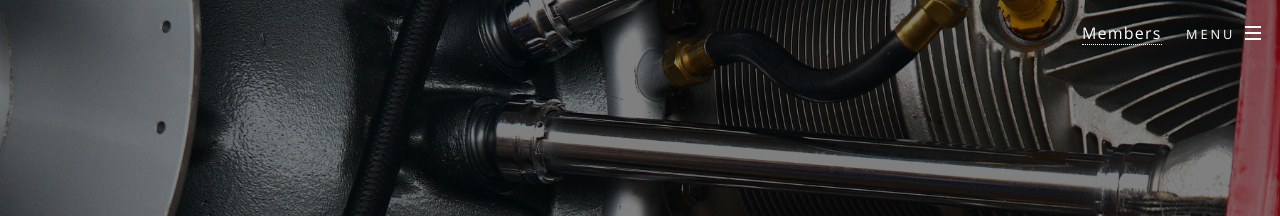
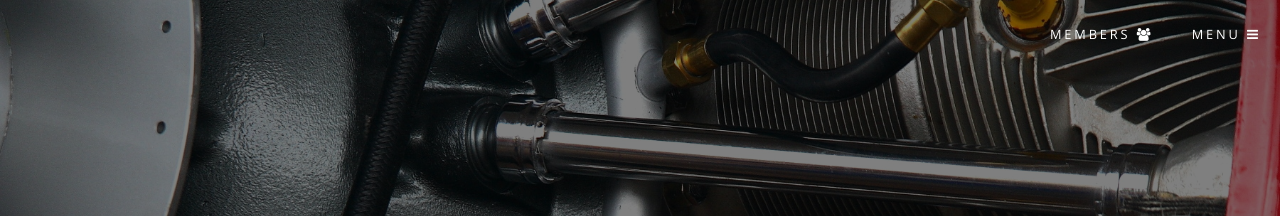
Before and after one commit to TeamRGE/teamrge-website, a Jekyll site: the page built from index.html, in a window 1280 px wide. Shown: the top 216 px of the page. Built offline with Jekyll 4.4.1, drawn with Linux system fonts in a browser that asks for light colours.

Commit message:
Ensure the same style button is used

```diff
--- a/_includes/header.html
+++ b/_includes/header.html
@@ -3,10 +3,11 @@
   <h1><a href="{{ site.baseurl }}/index.html"><img src="{{site.baseurl}}/assets/images/logo.png"></a></h1>
   <nav id="nav">
     <ul>
-      <a href="{{site.baseurl}}/members.html"><span>Members</span></a>
+
       <li class="special">
+        <a href="{{site.baseurl}}/members.html" class="menuToggle"><span>Members <i class="fa fa-group"></i></span></a>
 
-        <a href="#menu" class="menuToggle"><span>Menu</span></a>
+        <a href="#menu" class="menuToggle"><span>Menu <i class="fa fa-bars"></i></span></a>
         <div id="menu">
           <ul>
             <li><a href="index.html">Home</a></li>
--- a/assets/css/main.scss
+++ b/assets/css/main.scss
@@ -1475,7 +1475,7 @@ $baseurl: '{{ site.baseurl }}';
 				white-space: nowrap;
 
 				> li {
-					display: inline-block;
+					display: flex;
 					padding: 0;
 
 					> a {
@@ -1492,16 +1492,16 @@ $baseurl: '{{ site.baseurl }}';
 							outline: 0;
 							position: relative;
 
-							&:after {
-								background-image: url('images/bars.svg');
-								background-position: right center;
-								background-repeat: no-repeat;
-								content: '';
-								display: inline-block;
-								height: 3.75em;
-								vertical-align: top;
-								width: 2em;
-							}
+							// &:after {
+							// 	background-image: url('images/bars.svg');
+							// 	background-position: right center;
+							// 	background-repeat: no-repeat;
+							// 	content: '';
+							// 	display: inline-block;
+							// 	height: 3.75em;
+							// 	vertical-align: top;
+							// 	width: 2em;
+							// }
 
 							@include breakpoint(small) {
 								padding: 0 1.5em;
```
